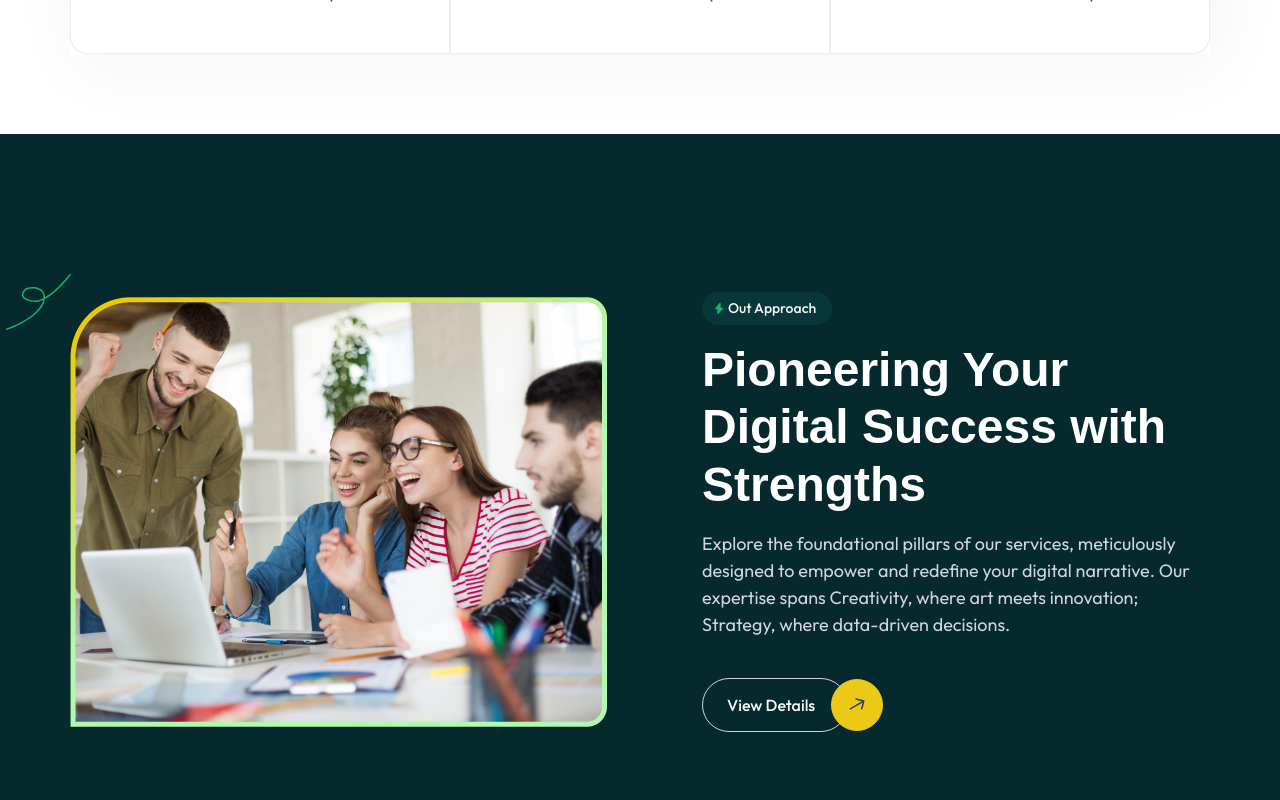
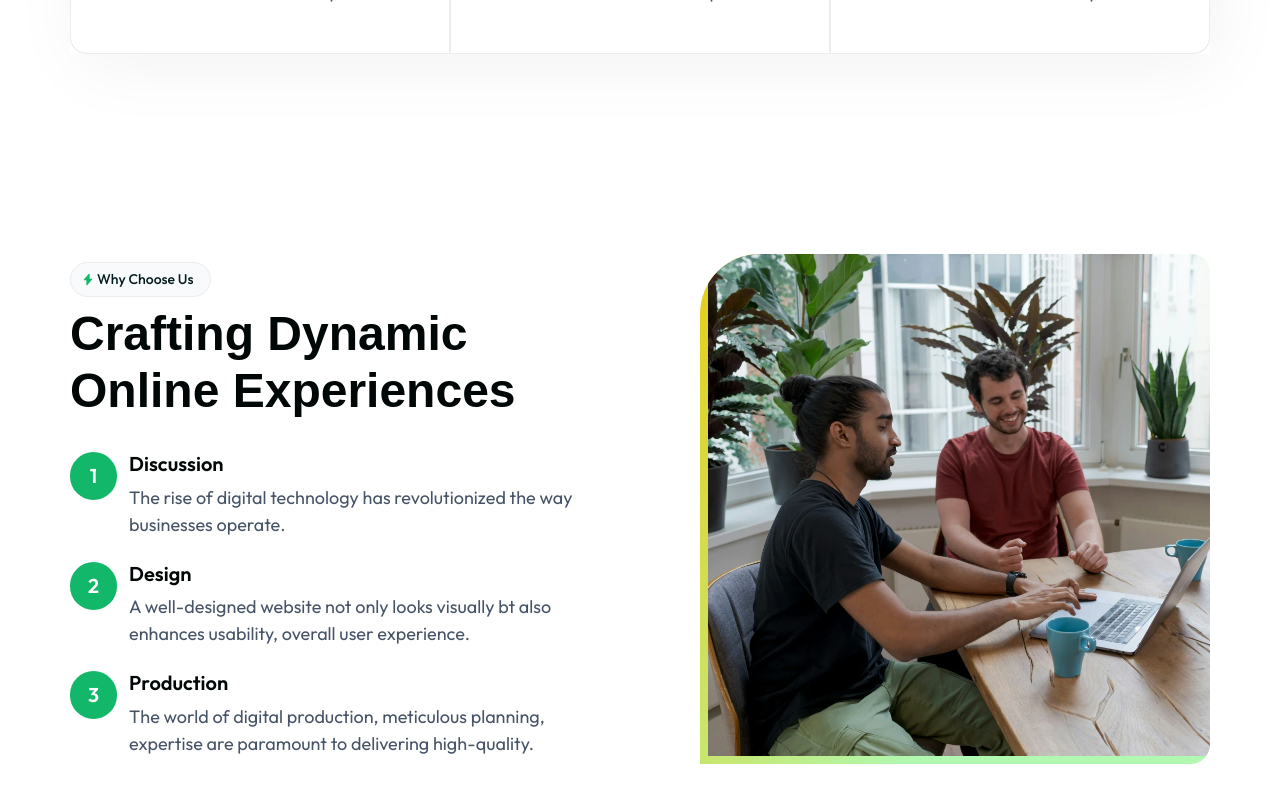
Before and after one commit to vivek9985/monkswizard, a Next.js app: page /services in a window 1280 px wide. Shown: the part 940-1740 px from the top of the page. Built offline with nearby package versions, Linux system fonts and the light colour scheme; a web font is replaced by a local one.

Commit message:
aded sections and styles

```diff
--- /dev/null
+++ b/src/Components/Section/About/DigitalService.tsx
@@ -0,0 +1,25 @@
+import Container from "@/Components/Utils/Container/Container";
+import Heading from "@/Components/Utils/Heading/Heading";
+import Paragraph from "@/Components/Utils/Paragraph/Paragraph";
+import Badge from "@/Components/Utils/Badge/Badge";
+import PrimaryButton from "@/Components/Utils/Button/PrimaryButton";
+import BgImage from "@/assets/images/content-bg.png"
+
+export default function DigitalService() {
+    return (
+        <section className="bg-white py-20 md:py-[100px] xl:py-[120px] bg-no-repeat bg-cover bg-top" style={{ backgroundImage: `url(${BgImage.src})` }}>
+            <Container>
+                <div className="w-full md:w-9/12 xl:max-w-[582px] mx-auto xl:ml-0">
+                    <Badge className="mx-auto xl:ml-0">Why Choose Us</Badge>
+                    <Heading variant="h2" className="text-white text-center xl:text-left my-3">
+                        Visit Our Online Marketing Consultation Page to Get Free Advice
+                    </Heading>
+                    <Paragraph variant="para-11" className="max-w-[488px] mx-auto xl:ml-0 text-center xl:text-left text-neutral-300">
+                        Our mission is to empower businesses to thrive in the digital age. We believe in the transformative power of technology & creativity to drive growth, innovation, and meaningful connections.
+                    </Paragraph>
+                    <PrimaryButton variant="green" className="mt-8 lg:mt-12 mx-auto xl:ml-0">View Details</PrimaryButton>
+                </div>
+            </Container>
+        </section>
+    );
+}
--- /dev/null
+++ b/src/Components/Section/About/WhyChooseUs.tsx
@@ -0,0 +1,59 @@
+import Container from "@/Components/Utils/Container/Container";
+import Heading from "@/Components/Utils/Heading/Heading";
+import Paragraph from "@/Components/Utils/Paragraph/Paragraph";
+import Badge from "@/Components/Utils/Badge/Badge";
+import Image from "next/image";
+import ContentImage from "@/assets/images/whychooseus.webp";
+import ThunderIcon from "@/assets/images/icons/thunder-green.svg"
+
+const whyChooseData = [
+    {
+        "title": "Discussion",
+        "description": "The rise of digital technology has revolutionized the way businesses operate, communicate, and connect with their audiences.",
+    },
+    {
+        "title": "Design",
+        "description": "A well-designed website not only looks visually bt also enhances usability, overall user experience.",
+    },
+    {
+        "title": "Production",
+        "description": "The world of digital production, meticulous planning, expertise are paramount to delivering high-quality.",
+    }
+]
+
+export default function WhyChooseUs() {
+    return (
+        <section className="bg-white py-20 md:py-[100px] xl:py-[120px]">
+            <Container>
+                <div className="flex flex-col gap-y-10 md:gap-y-[60px] xl:flex-row items-center justify-between">
+                    <div className="w-[80%] sm:w-[400px] md:w-[450px] xl:w-[510px] h-[380px] sm:h-[400px] md:h-[460px] xl:h-[522px] rounded-tl-[60px] rounded-tr-[20px] rounded-br-[20px] overflow-hidden flex items-center justify-center bg-[linear-gradient(118deg,#EEC800_-9%,#B1F8B1_61.4475%,#B1F8B1_100%)] pl-2 pb-2">
+                        <Image className="w-full h-full object-cover" src={ContentImage} alt="" width={410} height={418} />
+                    </div>
+                    <div className="w-full md:w-9/12 xl:max-w-[508px]">
+                        <Badge variant="light" className="mx-auto xl:ml-0">Why Choose Us</Badge>
+                        <Heading variant="h2" className="text-primary-900 text-center xl:text-left mt-2">
+                            How We Work?
+                        </Heading>
+                        <div className="max-w-[300px] sm:max-w-8/12 xl:max-w-full mx-auto mt-8 flex flex-col gap-6">
+                            {
+                                whyChooseData?.map((item, i) => (
+                                    <div key={i} className="flex flex-col xl:flex-row items-center xl:items-start gap-3">
+                                        <Image className="w-5 h-5 object-contain mt-2" src={ThunderIcon} alt="" width={20} height={20} />
+                                        <div>
+                                            <Paragraph variant="para-3" className="text-center xl:text-left text-primary-900">
+                                                {item?.title}
+                                            </Paragraph>
+                                            <Paragraph variant="para-7" className="mt-2 text-center xl:text-left text-neutral-600">
+                                                {item?.description}
+                                            </Paragraph>
+                                        </div>
+                                    </div>
+                                ))
+                            }
+                        </div>
+                    </div>
+                </div>
+            </Container>
+        </section>
+    );
+}
--- a/src/Components/Section/Services/Content.tsx
+++ b/src/Components/Section/Services/Content.tsx
@@ -12,12 +12,12 @@ export default function Content() {
     return (
         <section className="bg-primary-600 py-20 md:py-[100px] xl:py-[120px]">
             <Container>
-                <div className="flex flex-col gap-y-10 md:gap-y-[60px] xl:flex-row items-center justify-between">
+                <div className="flex flex-col gap-y-2 md:gap-y-7 xl:flex-row items-center justify-between">
                     <div className="w-[80%] sm:w-[400px] md:w-[450px] xl:w-[537px] h-[380px] sm:h-[400px] md:h-[460px] xl:h-[515px] flex items-center justify-center relative">
                         <Image className="w-full h-full object-contain absolute top-0 left-0" src={ContentImage} alt="" width={410} height={418} />
                         <Image className="w-12 md:w-[65px] absolute left-[-12%] top-5" src={Spring} alt="" width={65} height={56} />
                     </div>
-                    <div className="w-10/12 md:w-9/12 xl:max-w-[508px]">
+                    <div className="w-10/12 md:w-9/12 lg:w-8/12 xl:max-w-[508px]">
                         <Badge className="mx-auto xl:ml-0">Out Approach</Badge>
                         <Heading variant="h2" className="text-white text-center xl:text-left my-4">
                             Pioneering Your Digital Success with Strengths
--- /dev/null
+++ b/src/Components/Section/Services/WhyChooseUs.tsx
@@ -0,0 +1,58 @@
+import Container from "@/Components/Utils/Container/Container";
+import Heading from "@/Components/Utils/Heading/Heading";
+import Paragraph from "@/Components/Utils/Paragraph/Paragraph";
+import Badge from "@/Components/Utils/Badge/Badge";
+import Image from "next/image";
+import ContentImage from "@/assets/images/whychooseus.webp";
+
+const whyChooseData = [
+    {
+        "title": "Discussion",
+        "description": "The rise of digital technology has revolutionized the way businesses operate.",
+    },
+    {
+        "title": "Design",
+        "description": "A well-designed website not only looks visually bt also enhances usability, overall user experience.",
+    },
+    {
+        "title": "Production",
+        "description": "The world of digital production, meticulous planning, expertise are paramount to delivering high-quality.",
+    }
+]
+
+export default function WhyChooseUs() {
+    return (
+        <section className="bg-white py-20 md:py-[100px] xl:py-[120px]">
+            <Container>
+                <div className="flex flex-col gap-y-10 md:gap-y-[60px] xl:flex-row items-center justify-between">
+                    <div className="w-full md:w-9/12 xl:max-w-[508px]">
+                        <Badge variant="light" className="mx-auto xl:ml-0">Why Choose Us</Badge>
+                        <Heading variant="h2" className="text-primary-900 text-center xl:text-left mt-2">
+                            Crafting Dynamic Online Experiences
+                        </Heading>
+                        <div className="max-w-[300px] sm:max-w-8/12 xl:max-w-full mx-auto mt-8 flex flex-col gap-6">
+                            {
+                                whyChooseData?.map((item, i) => (
+                                    <div key={i} className="flex flex-col xl:flex-row items-center xl:items-start gap-3">
+                                        <div className="w-12 h-12 rounded-full bg-success-500 flex items-center justify-center"><Paragraph variant="para-3" className="text-white">{i + 1}</Paragraph></div>
+                                        <div className="w-[calc(100%_-_50px)]">
+                                            <Paragraph variant="para-3" className="text-center xl:text-left text-primary-900">
+                                                {item?.title}
+                                            </Paragraph>
+                                            <Paragraph variant="para-7" className="mt-2 text-center xl:text-left text-neutral-600">
+                                                {item?.description}
+                                            </Paragraph>
+                                        </div>
+                                    </div>
+                                ))
+                            }
+                        </div>
+                    </div>
+                    <div className="w-[80%] sm:w-[400px] md:w-[450px] xl:w-[510px] h-[380px] sm:h-[400px] md:h-[460px] xl:h-[510px] rounded-tl-[60px] rounded-tr-[20px] rounded-br-[20px] overflow-hidden flex items-center justify-center bg-[linear-gradient(118deg,#EEC800_-9%,#B1F8B1_61.4475%,#B1F8B1_100%)] pl-2 pb-2">
+                        <Image className="w-full h-full object-cover" src={ContentImage} alt="" width={410} height={418} />
+                    </div>
+                </div>
+            </Container>
+        </section>
+    );
+}
--- a/src/Components/Utils/Badge/Badge.tsx
+++ b/src/Components/Utils/Badge/Badge.tsx
@@ -1,4 +1,3 @@
-import React from "react";
 import ThunderGreenIcon from "@/assets/images/icons/thunder-green.svg";
 import Image from "next/image";
 import Paragraph from "../Paragraph/Paragraph";
--- a/src/app/about/page.tsx
+++ b/src/app/about/page.tsx
@@ -1,4 +1,6 @@
+import DigitalService from "@/Components/Section/About/DigitalService";
 import Hero from "@/Components/Section/About/Hero";
+import WhyChooseUs from "@/Components/Section/About/WhyChooseUs";
 import OurBenefits from "@/Components/Section/Common/OurBenefits";
 import Team from "@/Components/Section/Common/Team";
 import Testimonial from '@/Components/Section/Common/Testimonial';
@@ -13,6 +15,8 @@ export default function AboutPage() {
   return (
     <main>
       <Hero />
+      <WhyChooseUs />
+      <DigitalService />
       <Team />
       <Testimonial />
       <OurBenefits />
--- a/src/app/services/page.tsx
+++ b/src/app/services/page.tsx
@@ -2,6 +2,7 @@ import ServiceMarquee from "@/Components/Section/Common/ServiceMarquee";
 import Content from "@/Components/Section/Services/Content";
 import Faq from "@/Components/Section/Services/Faq";
 import Hero from "@/Components/Section/Services/Hero";
+import WhyChooseUs from "@/Components/Section/Services/WhyChooseUs";
 import type { Metadata } from "next";
 
 
@@ -13,6 +14,7 @@ export default function ServicesPage() {
   return (
     <main>
       <Hero />
+      <WhyChooseUs />
       <Content />
       <ServiceMarquee />
       <Faq />
```
Also changed, not shown: src/assets/images/whychooseus.webp (added).
